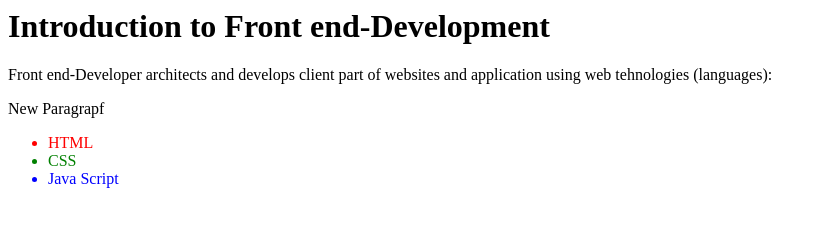
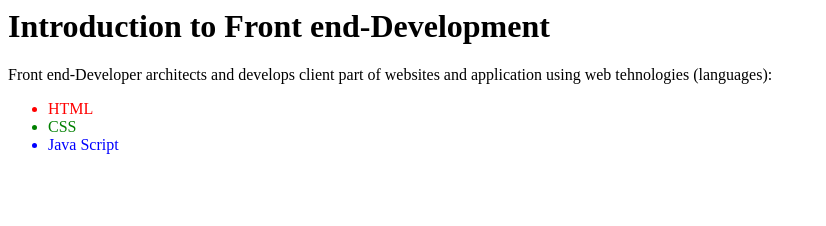
Before and after one commit to igormihic/igor-mihic, a plain HTML site: page index.html in a window 1280 px wide. Shown: the whole page, without its empty margins (0-826 px from the left). Drawn offline with Linux system fonts and the light colour scheme.

Commit message:
Update index.html
Izmena

```diff
--- a/index.html
+++ b/index.html
@@ -1,6 +1,5 @@
 <h1>Introduction to Front end-Development</h1>
 <p>Front end-Developer architects and develops client part of websites and application using web tehnologies (languages):</p>
-<p>New Paragrapf</p>
 <ul>
 <li style="color: red;">HTML</li>
 <li style="color: green;">CSS</li>
```
